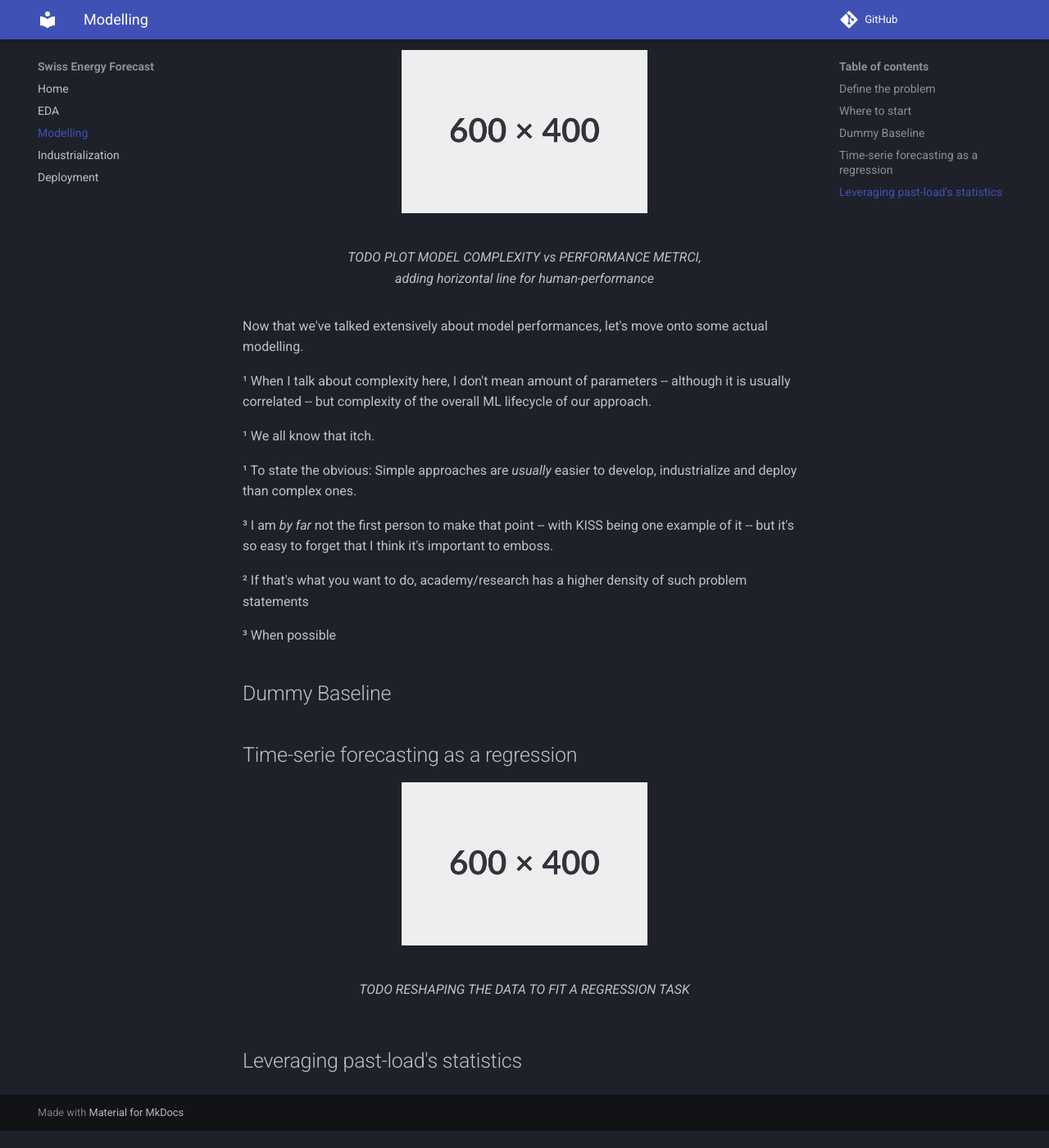
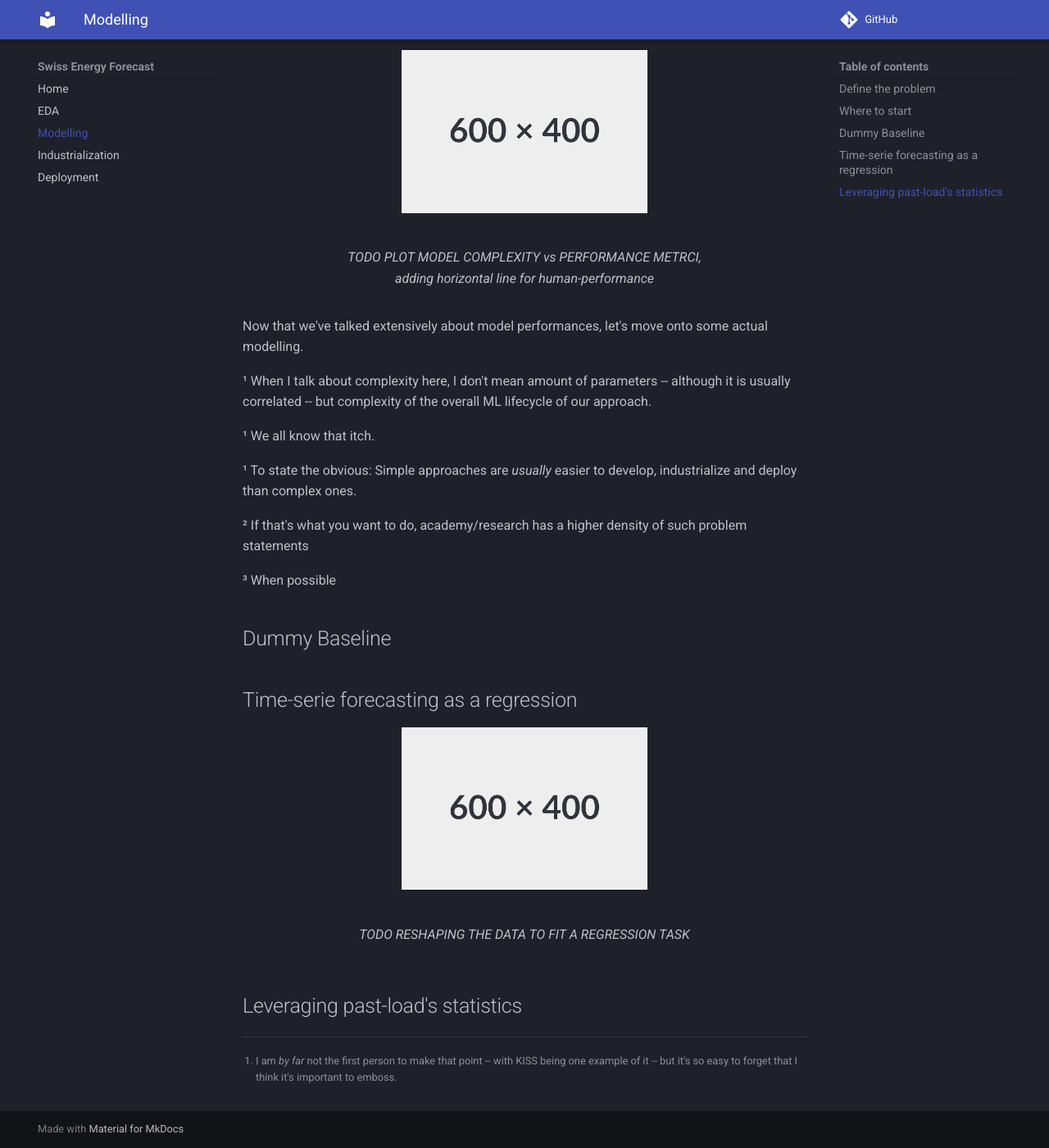
Before and after one commit to arthurgassner/swissenergy-frontend, an MkDocs documentation site: the page built from docs/modelling.md, in a window 1280 px wide and 1400 px high, scrolled down 3852 px. Shown: the whole window at 82% size. Built offline with MkDocs 1.6.1 and Material for MkDocs 9.7.7, drawn with Linux system fonts in a browser that asks for light colours; a script that is not in the unit is left out; comment, search, counter and statistics services are not loaded; before the commit the page ends 5231 px from its top, so only the background shows below that; some of the changed lines change nothing that is shown; some of the changed text lies outside the part shown.

```diff
--- a/docs/modelling.md
+++ b/docs/modelling.md
@@ -48,7 +48,7 @@
 
 This brings me to my first point:
 
-<center><h1><font size="6"><b>Start simple¹</b></font></h1></center>
+<center><h1><font size="6"><b>Start simple[^1]</b></font></h1></center>
 
 Let's now assume we did that. We started simple, built a _dummy baseline_ and got a great performance: a MAPE of 10%.
 
@@ -103,7 +103,7 @@
 
 ¹ To state the obvious: Simple approaches are _usually_ easier to develop, industrialize and deploy than complex ones.
 
-³ I am _by far_ not the first person to make that point -- with KISS being one example of it -- but it's so easy to forget that I think it's important to emboss.
+[^1]: I am _by far_ not the first person to make that point -- with KISS being one example of it -- but it's so easy to forget that I think it's important to emboss.
 
 ² If that's what you want to do, academy/research has a higher density of such problem statements
 
```
